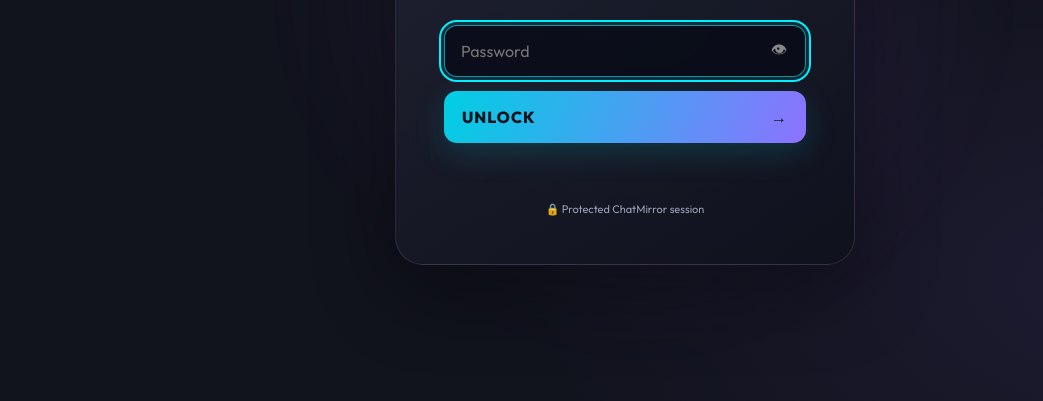
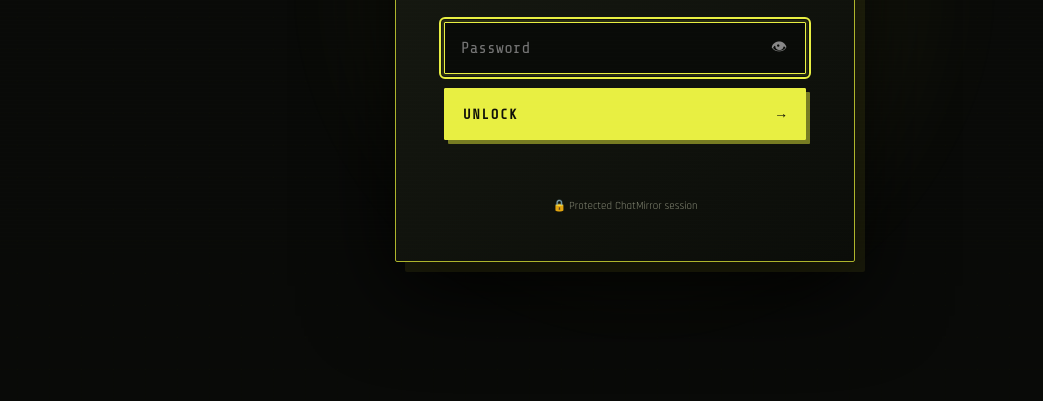
Before and after one commit to lahariln16-pixel/ChatMirror, a website: page public/index.html in a window 1280 px wide. Shown: the part 399-800 px from the top of the page, without its empty margins (15-1058 px from the left). Drawn offline with nearby package versions, Linux system fonts and the light colour scheme; no server answers.

Commit message:
Activate industrial Toji-inspired ChatMirror skin

```diff
--- a/public/index.html
+++ b/public/index.html
@@ -3,15 +3,16 @@
 <head>
   <meta charset="UTF-8">
   <meta name="viewport" content="width=device-width, initial-scale=1.0">
-  <meta name="theme-color" content="#11131d">
+  <meta name="theme-color" content="#090a08">
   <meta name="color-scheme" content="dark">
   <meta name="description" content="ChatMirror — your conversations, reflected in real time.">
-  <title>ChatMirror — Live Conversations</title>
+  <title>ChatMirror — Industrial Terminal</title>
   <link rel="preconnect" href="https://fonts.googleapis.com">
   <link rel="preconnect" href="https://fonts.gstatic.com" crossorigin>
-  <link href="https://fonts.googleapis.com/css2?family=JetBrains+Mono:wght@400;500;600;700&family=Outfit:wght@400;500;600;700;800&family=Space+Grotesk:wght@400;500;600;700&display=swap" rel="stylesheet">
+  <link href="https://fonts.googleapis.com/css2?family=JetBrains+Mono:wght@400;500;600;700&family=Outfit:wght@400;500;600;700;800&family=Space+Grotesk:wght@400;500;600;700&family=Rajdhani:wght@400;500;600;700&family=Share+Tech+Mono&display=swap" rel="stylesheet">
   <link rel="stylesheet" href="/style.css">
   <link rel="stylesheet" href="/chatmirror-void.css">
+  <link rel="stylesheet" href="/chatmirror-industrial.css">
 </head>
 
 <body>
```
